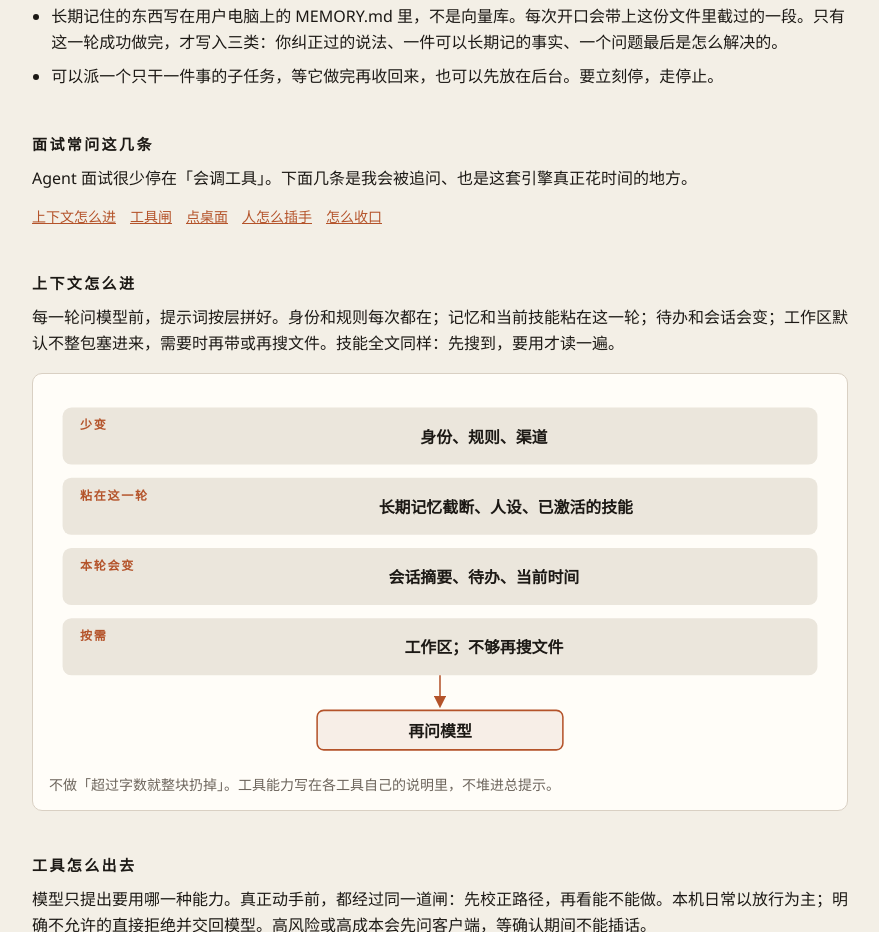
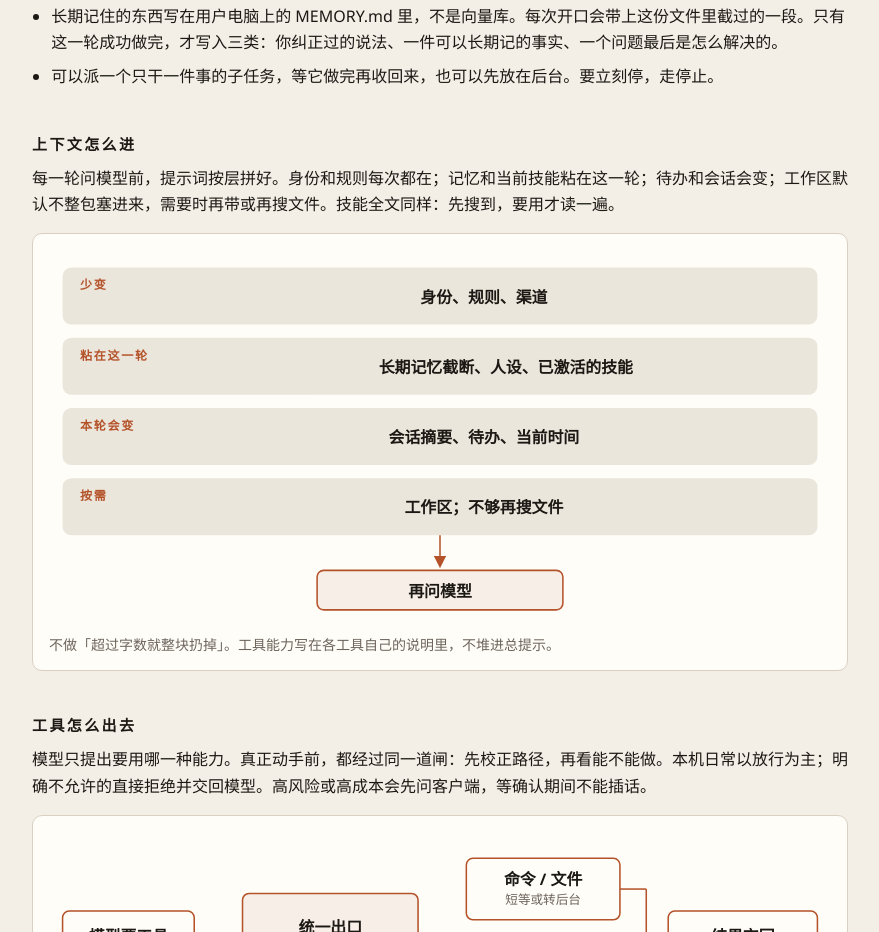
Before and after one commit to PowerfulGun/online-resume, a plain HTML site: page cherry.html in a window 1280 px wide. Shown: the part 2231-3163 px from the top of the page, without its empty margins (200-1079 px from the left). Drawn offline with Linux system fonts and the light colour scheme.

Commit message:
Drop the interview framing from the Cherry AI pages.
Co-authored-by: Cursor <cursoragent@cursor.com>

```diff
--- a/cherry.html
+++ b/cherry.html
@@ -73,9 +73,6 @@
     .diagram .note { fill: var(--muted); font-size: 11px; }
     .diagram .num { fill: var(--copper); }
     .diagram .num-text { fill: #fffdf8; font-size: 11px; font-weight: 650; }
-    .flow-nav { display: flex; flex-wrap: wrap; gap: 8px 14px; margin: 12px 0 0; padding: 0; list-style: none; }
-    .flow-nav li { margin: 0; }
-    .flow-nav a { font-size: 14px; }
 
     .timeline {
       list-style: none;
@@ -263,18 +260,6 @@
         <li>很短的命令当场等结果。跑得久的先等最多约 30 秒，超时就放到后台；做完之后，如果这轮还在，再把结果送回来。</li>
         <li>长期记住的东西写在用户电脑上的 MEMORY.md 里，不是向量库。每次开口会带上这份文件里截过的一段。只有这一轮成功做完，才写入三类：你纠正过的说法、一件可以长期记的事实、一个问题最后是怎么解决的。</li>
         <li>可以派一个只干一件事的子任务，等它做完再收回来，也可以先放在后台。要立刻停，走停止。</li>
-      </ul>
-    </section>
-
-    <section>
-      <h2 id="ask">面试常问这几条</h2>
-      <p>Agent 面试很少停在「会调工具」。下面几条是我会被追问、也是这套引擎真正花时间的地方。</p>
-      <ul class="flow-nav">
-        <li><a href="#context">上下文怎么进</a></li>
-        <li><a href="#tools">工具闸</a></li>
-        <li><a href="#desktop">点桌面</a></li>
-        <li><a href="#interrupt">人怎么插手</a></li>
-        <li><a href="#settle">怎么收口</a></li>
       </ul>
     </section>
 
```
Also changed, not shown: index.html (+1 -1 lines).
